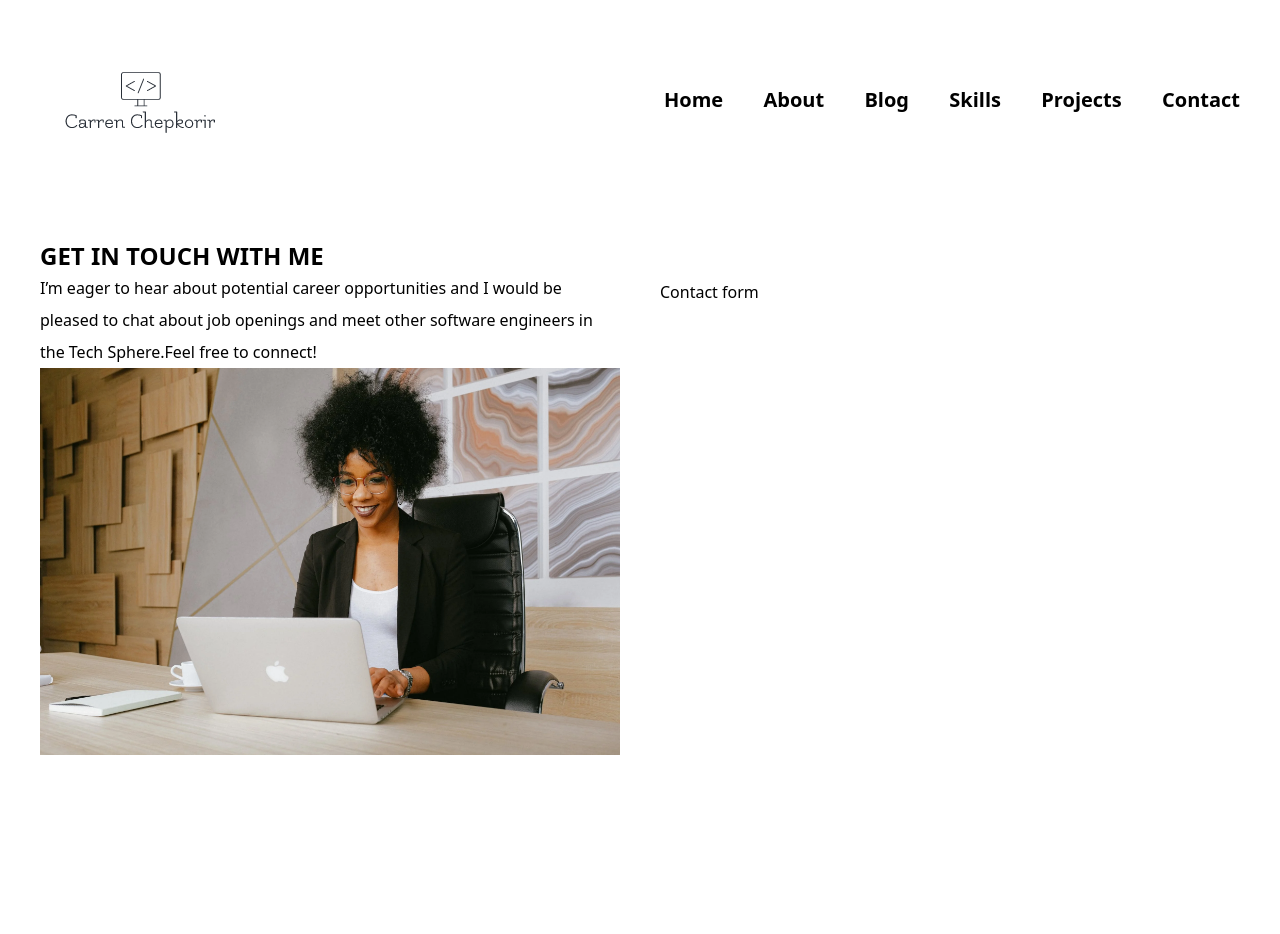
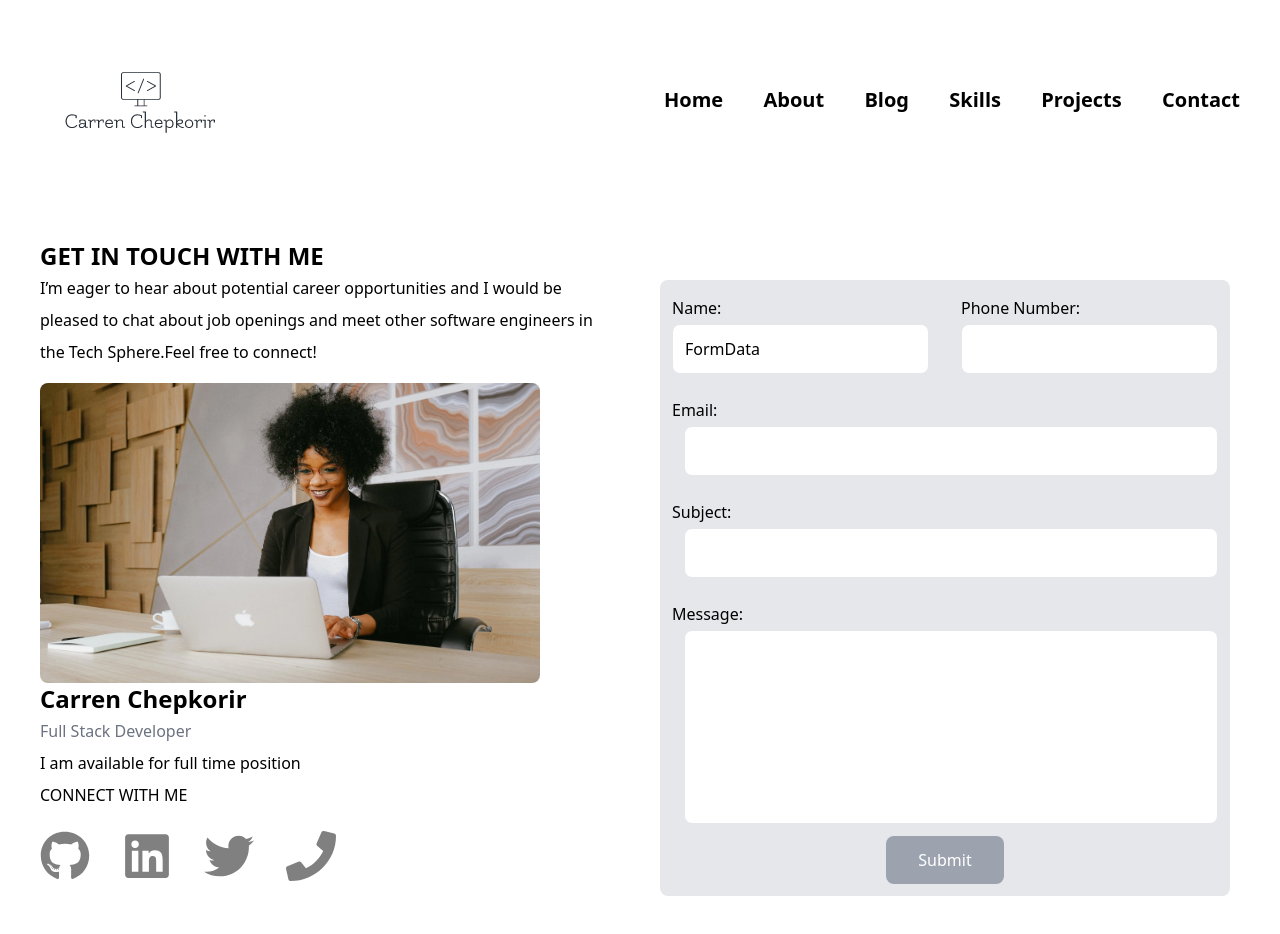
Before and after one commit to carren-chepkorir/My_Website-, a React (Vite) app: page /contact in a window 1280 px wide. Shown: the top 934 px of the page. Before the commit the page ends 800 px from the top, so only its background shows below. Built offline with nearby package versions, Linux system fonts and the light colour scheme.

Commit message:
added  contact icons

```diff
--- a/src/Components/Contacts.jsx
+++ b/src/Components/Contacts.jsx
@@ -1,9 +1,10 @@
 import React from "react";
 import frontpic from "../assets/contact.webp";
+import { FaGithub, FaLinkedin, FaPhone, FaTwitter } from "react-icons/fa";
 
 const Contacts = () => {
   return (
-    <div>
+    <div className="h-[100vh]">
       <div className="flex flex-wrap flex-row p-10 space-x-10">
         <div className="flex flex-1 flex-wrap flex-row">
           <div className="flex flex-wrap flex-col">
@@ -15,12 +16,109 @@ const Contacts = () => {
               engineers in the Tech Sphere.Feel free to connect!
             </p>
           </div>
-          <div>
-            <img src={frontpic} />
+
+          <div className="flex flex-wrap flex-col box-border">
+            <div className="flex-row">
+              <img className="h-[300px] w-[500px] rounded-lg" src={frontpic} />
+            </div>
+            <div className="flex-row leading-loose">
+              <p className="text-black font-semibold text-2xl">
+                Carren Chepkorir
+              </p>
+              <p className="text-gray-500">Full Stack Developer</p>
+              <p>I am available for full time position</p>
+              <p>CONNECT WITH ME</p>
+              <div className="flex flex-wrap flex-row space-x-8 mt-5 ">
+                <a href="https://github.com/carren-chepkorir" className="href">
+                  <FaGithub size={50} color="gray" />
+                </a>
+                <a
+                  href="https://www.linkedin.com/in/carren-chepkorir-24a4ba220/"
+                  className="href"
+                >
+                  <FaLinkedin size={50} color="gray" />
+                </a>
+                <a href="https://twitter.com/CarrenChepkori4" className="href">
+                  <FaTwitter size={50} color="gray" />
+                </a>
+                <a href="tel:+254742295861" className="href">
+                  <FaPhone size={50} color="gray" />
+                </a>
+              </div>
+            </div>
           </div>
         </div>
+
         <div className="flex flex-wrap flex-1 mt-10">
-          <p>Contact form</p>
+          <form className="bg-gray-200 w-[600px]h-auto leading-loose rounded-lg p-3">
+            <div className="flex flex-row flex-wrap">
+              <div className=" flex flex-col ">
+                <label htmlFor="name">Name:</label>
+                <input
+                  className=" px-3 py-2 rounded-lg border focus:outline-none focus:border-blue-500"
+                  type="text"
+                  id="name"
+                  name="name"
+                  value={FormData.name}
+                  required
+                />
+              </div>
+
+              <div className=" flex flex-col ml-8">
+                <label htmlFor="phonenumber">Phone Number:</label>
+                <input
+                  className=" px-3 py-2 rounded-lg border focus:outline-none focus:border-blue-500"
+                  type="text"
+                  id="phonenumber"
+                  name="phonenumber"
+                  value={FormData.phonenumber}
+                  required
+                />
+              </div>
+            </div>
+            <div className="mt-5 flex flex-col">
+              <label htmlFor="email">Email:</label>
+              <input
+                className=" ml-3 px-3 py-2 rounded-lg border focus:outline-none focus:border-blue-500"
+                type="text"
+                id="email"
+                name="email"
+                value={FormData.email}
+                required
+              />
+            </div>
+
+            <div className="mt-5 flex flex-col">
+              <label htmlFor="subject">Subject:</label>
+              <input
+                className="ml-3 px-3 py-2 rounded-lg border focus:outline-none focus:border-blue-500"
+                type="text"
+                id="subject"
+                name="subject"
+                value={FormData.subject}
+                required
+              />
+            </div>
+            <div className="mt-5 flex flex-col">
+              <label htmlFor="message">Message:</label>
+              <input
+                className=" ml-3 px-10 py-20 rounded-lg border focus:outline-none focus:border-blue-500"
+                type="text"
+                id="message"
+                name="message"
+                value={FormData.message}
+                required
+              />
+            </div>
+            <div className="flex justify-center mt-3">
+              <button
+                type="submit"
+                className="text-center bg-gray-400 text-white px-8 py-2 rounded-lg"
+              >
+                Submit
+              </button>
+            </div>
+          </form>
         </div>
       </div>
     </div>
```
